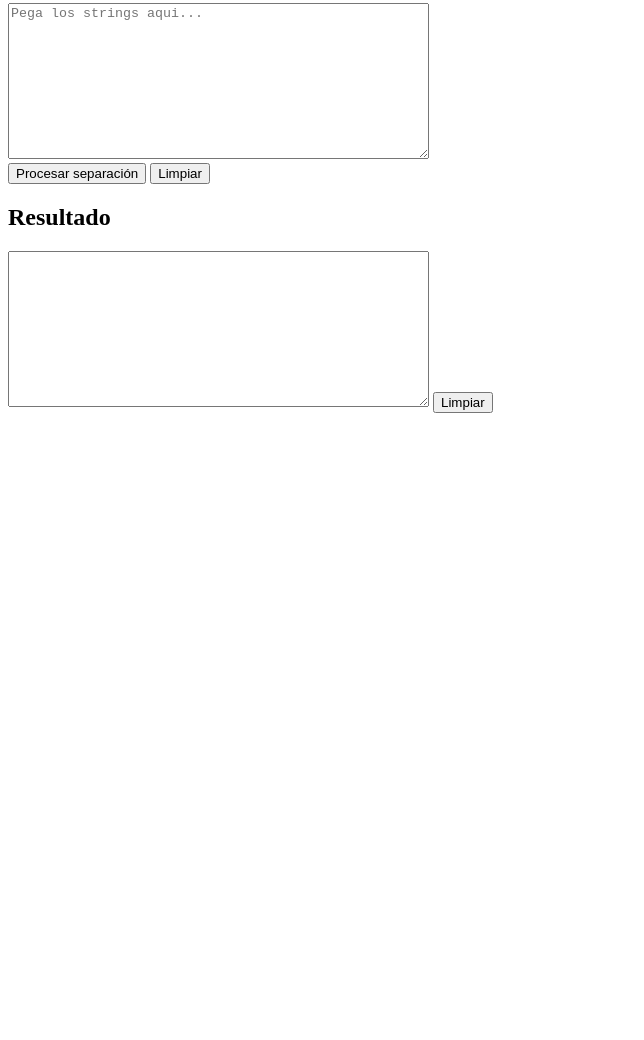
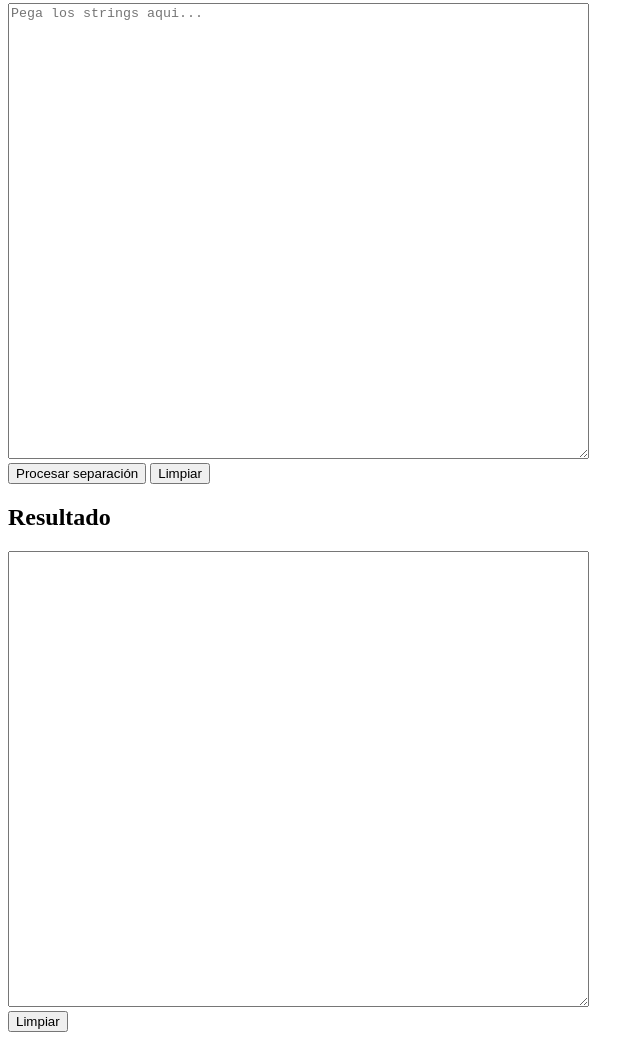
Before and after one commit to nicolasglnd/separar-strings, a plain HTML site: page index.html in a window 1280 px wide. Shown: the part 124-1164 px from the top of the page, without its empty margins (0-644 px from the left). Before the commit the page ends 800 px from the top, so only its background shows below. Drawn offline with Linux system fonts and the light colour scheme.

Commit message:
More changes to the structure.

```diff
--- a/index.html
+++ b/index.html
@@ -11,14 +11,18 @@
 	<main>
 		<section id="input-section">
 			<h2>Ingreso de datos</h2>
-			<textarea id="inputArea" rows="10" cols="50" placeholder="Pega los strings aqui..."></textarea><br>
-			<button id="procesar-separacion">Procesar separación</button>
-			<button id="limpiar-input">Limpiar</button>
+			<textarea id="inputArea" rows="30" cols="70" placeholder="Pega los strings aqui..."></textarea><br>
+			<div class="buttons">
+				<button id="procesar-separacion">Procesar separación</button>
+				<button id="limpiar-input">Limpiar</button>
+			</div>
 		</section>
 		<section id="output-section">
 			<h2>Resultado</h2>
-			<textarea id="outputArea" rows="10" cols="50" readonly></textarea>
-			<button id="limpiar-output">Limpiar</button>
+			<textarea id="outputArea" rows="30" cols="70" readonly></textarea>
+			<div class="buttons">
+				<button id="limpiar-output">Limpiar</button>
+			</div>
 		</section>
 	</main>
     <script src="app.js"></script>
```
